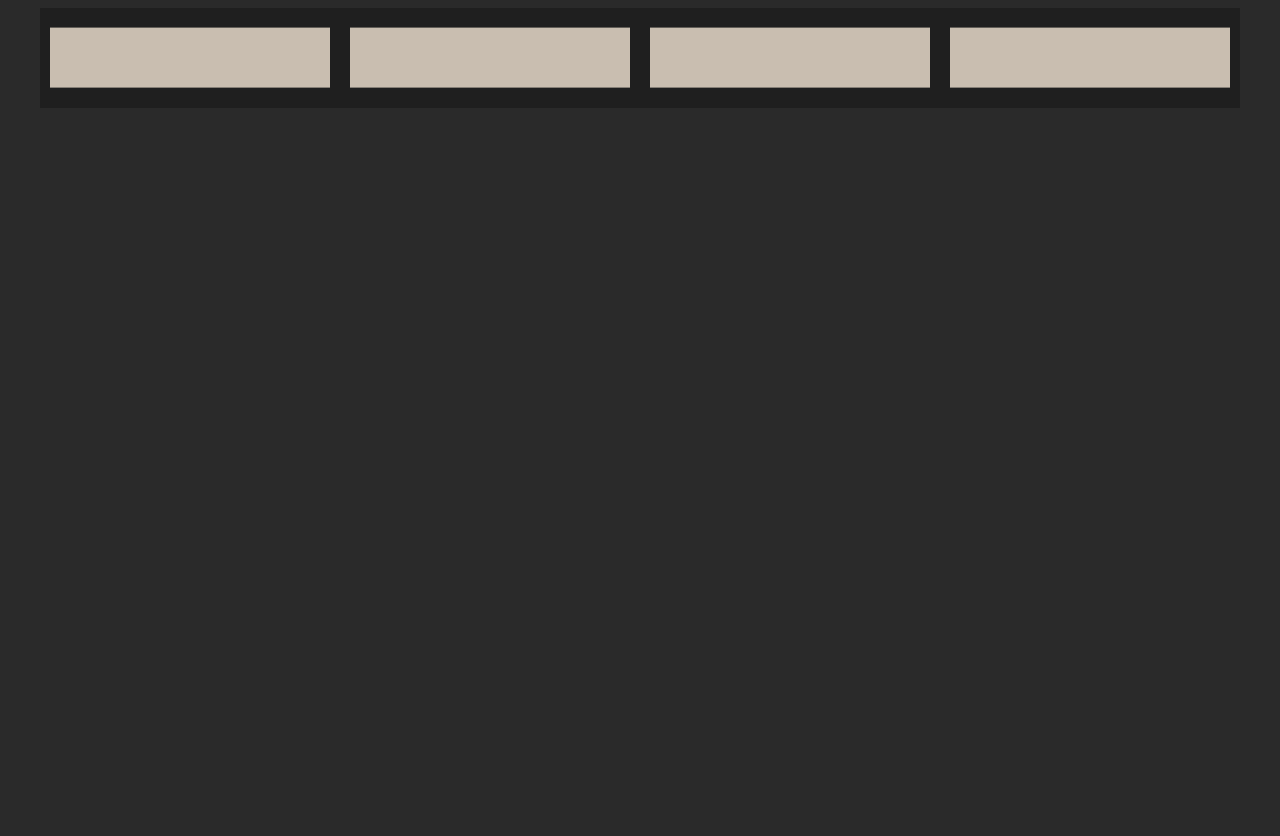
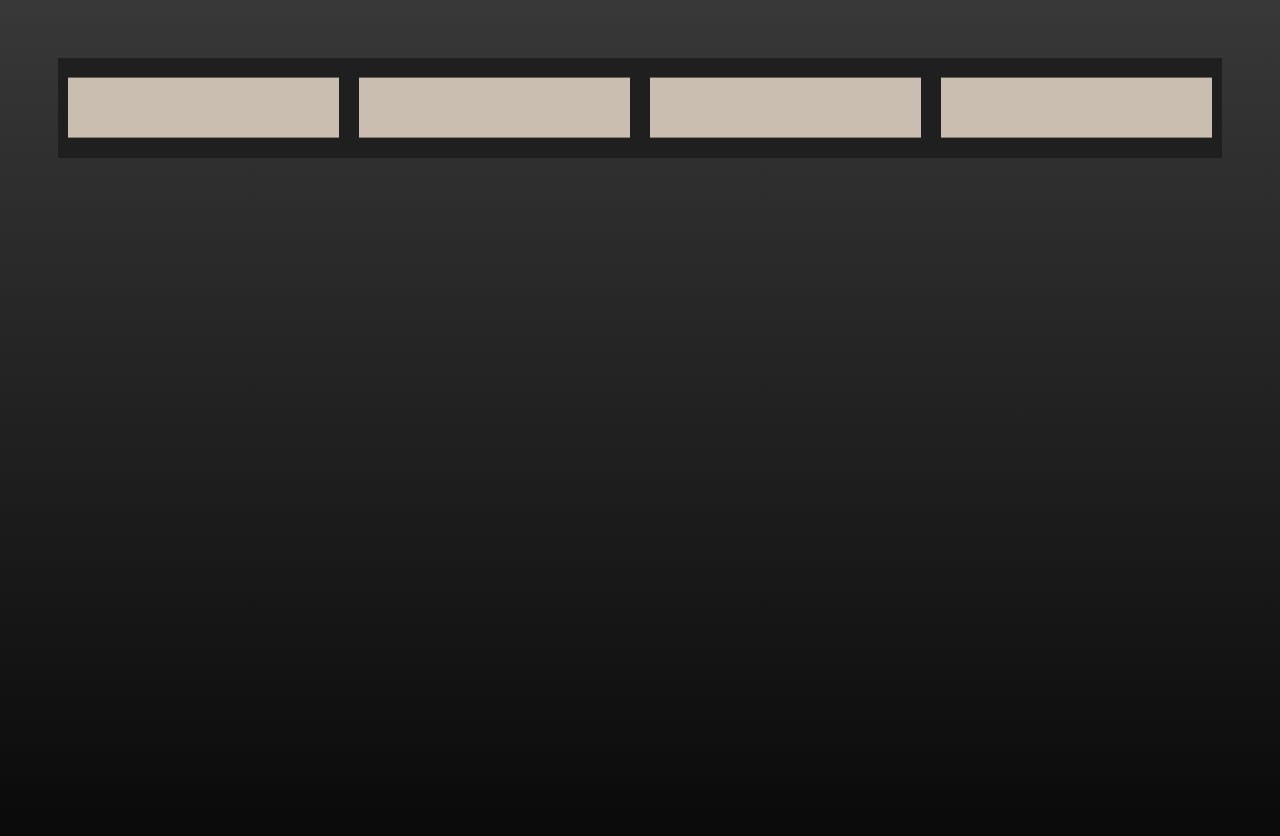
Before and after one commit to Mohd-Elham/git-test, a plain HTML site: page index.html in a window 1280 px wide. Before the commit the page ends 800 px from the top, so only its background shows below. Drawn offline with Linux system fonts and the light colour scheme.

Commit message:
trying flex 2

```diff
--- a/style.css
+++ b/style.css
@@ -1,11 +1,16 @@
 body{
-    background-color: #2a2a2a;
+    background: rgb(61,61,61);
+    background: linear-gradient(360deg, rgb(155, 155, 155) 0%, rgba(0,0,0,1) 0%, rgb(56, 56, 56) 100%);
     justify-content: center;
     text-align: center;
     display: flex;
     flex: 1;
+    height: 1000px;
 }
 .maindiv{
+    margin: 50px;
+    position: sticky;
+    top: 0px;
     display: flex;
     height: 100px;
     width: 95%;
```
